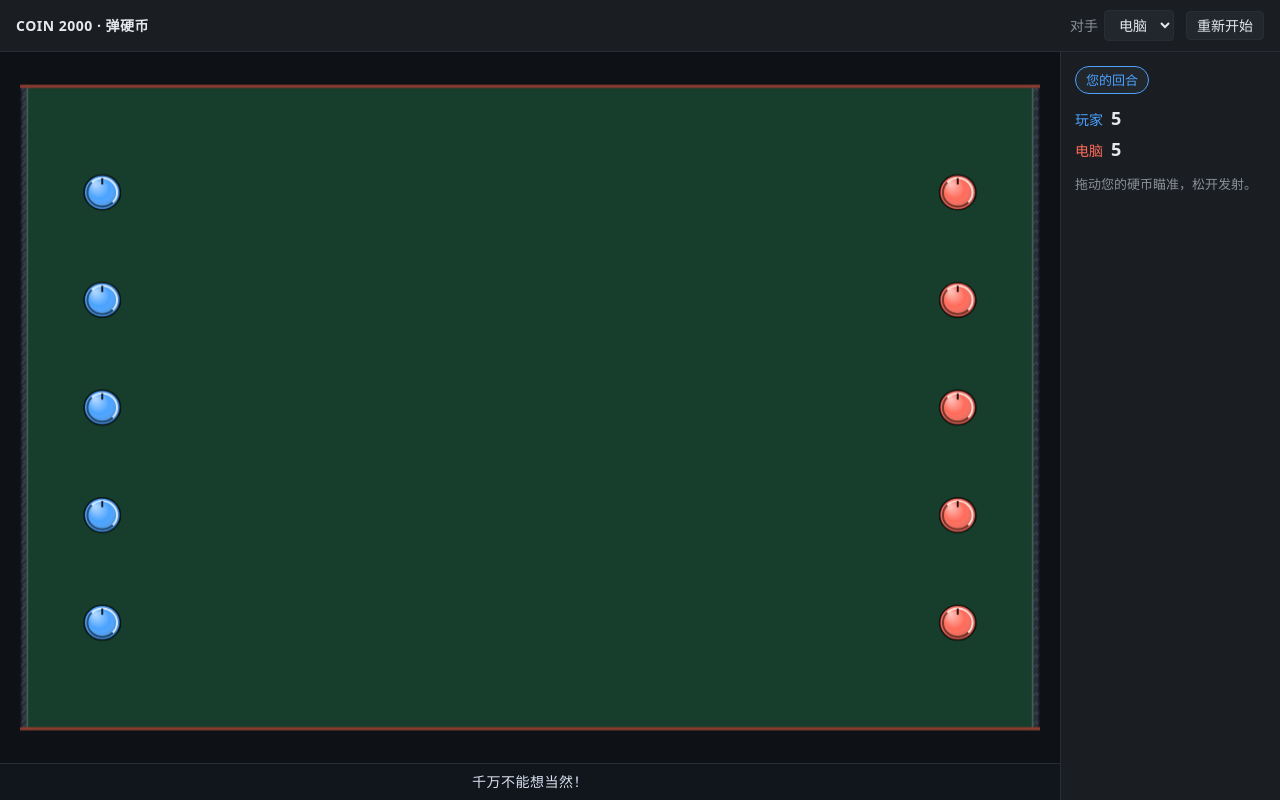
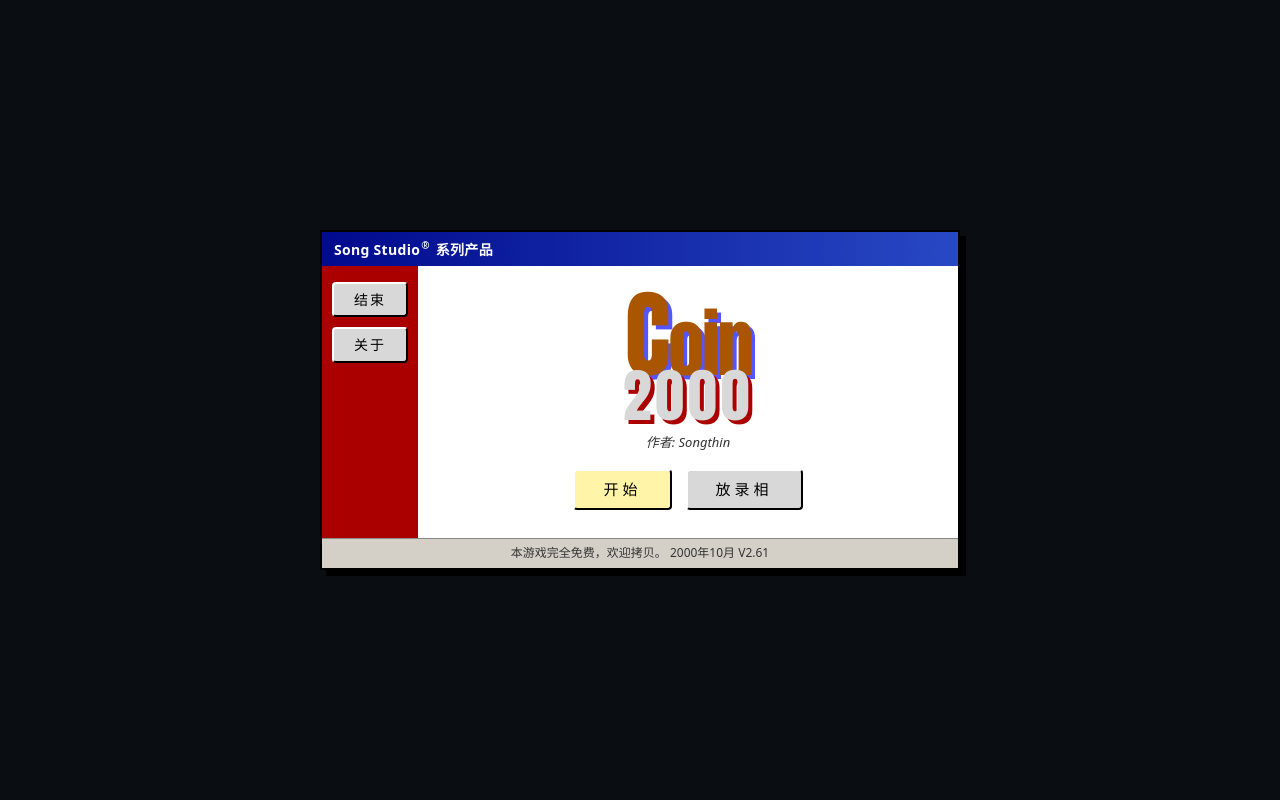
Before and after one commit to JiuqingSong/coin2000, a website built with Vite: page index.html in a window 1280 px wide. Built offline with nearby package versions, Linux system fonts and the light colour scheme.

Commit message:
welcome screen

```diff
--- a/src/main.ts
+++ b/src/main.ts
@@ -9,6 +9,7 @@ import { createCanvasView } from './render/canvas';
 import { mountChrome, type P2Mode } from './ui/chrome';
 import { mountHud } from './ui/hud';
 import { mountReactions } from './ui/reactions';
+import { mountWelcome } from './ui/welcome';
 
 const board = document.getElementById('board') as HTMLCanvasElement | null;
 const chromeEl = document.getElementById('chrome');
@@ -88,4 +89,9 @@ mountChrome(chromeEl, {
   onRestart: restart,
 });
 
-engine.start();
+const welcome = mountWelcome(document.body, {
+  onStart: () => {
+    welcome.hide();
+    engine.start();
+  },
+});
--- a/src/style.css
+++ b/src/style.css
@@ -223,3 +223,229 @@ select:hover {
   padding: 8px 18px;
   font-size: 14px;
 }
+
+/* --- Welcome screen (legacy-style splash) --- */
+
+#welcome-screen {
+  position: fixed;
+  inset: 0;
+  background: #0a0d12;
+  display: flex;
+  align-items: center;
+  justify-content: center;
+  z-index: 100;
+  font-family: 'Microsoft YaHei', 'PingFang SC', 'Hiragino Sans GB', system-ui, sans-serif;
+}
+
+.welcome-dialog {
+  position: relative;
+  width: 640px;
+  max-width: 94vw;
+  background: #ececec;
+  border: 2px solid #000;
+  box-shadow: 6px 6px 0 #000;
+  display: flex;
+  flex-direction: column;
+  color: #111;
+}
+
+.welcome-titlebar {
+  background: linear-gradient(to right, #000a8c, #2848c4);
+  color: #ffffff;
+  padding: 6px 12px;
+  font-size: 14px;
+  font-weight: 600;
+  letter-spacing: 0.3px;
+}
+
+.welcome-titlebar sup {
+  font-size: 10px;
+  margin-left: 1px;
+  margin-right: 2px;
+}
+
+.welcome-body {
+  display: flex;
+  background: #ffffff;
+}
+
+.welcome-sidebar {
+  width: 96px;
+  background: #aa0000;
+  padding: 16px 10px;
+  display: flex;
+  flex-direction: column;
+  gap: 10px;
+}
+
+.welcome-tool {
+  background: #d8d8d8;
+  color: #000;
+  border: 2px solid #000;
+  border-top-color: #ffffff;
+  border-left-color: #ffffff;
+  padding: 6px 0;
+  cursor: pointer;
+  font-size: 14px;
+  font-family: inherit;
+  letter-spacing: 2px;
+  text-align: center;
+}
+
+.welcome-tool:hover {
+  background: #e8e8e8;
+}
+
+.welcome-tool:active {
+  border-top-color: #000;
+  border-left-color: #000;
+  border-bottom-color: #ffffff;
+  border-right-color: #ffffff;
+}
+
+.welcome-main {
+  flex: 1;
+  padding: 24px 24px 28px;
+  display: flex;
+  flex-direction: column;
+  align-items: center;
+  position: relative;
+}
+
+.welcome-logo {
+  text-align: center;
+  margin: 4px 0 6px;
+  line-height: 0.85;
+  user-select: none;
+}
+
+.welcome-logo .logo-coin {
+  font-family: 'Impact', 'Arial Black', 'Helvetica Neue', sans-serif;
+  font-weight: 900;
+  color: #aa5500;
+  text-shadow: 4px 4px 0 #5555ff;
+  letter-spacing: -2px;
+  white-space: nowrap;
+}
+
+.welcome-logo .logo-c {
+  font-size: 96px;
+}
+
+.welcome-logo .logo-oin {
+  font-size: 72px;
+}
+
+.welcome-logo .logo-2000 {
+  font-family: 'Impact', 'Arial Black', 'Helvetica Neue', sans-serif;
+  font-weight: 900;
+  font-size: 58px;
+  color: #d8d8d8;
+  text-shadow: 4px 4px 0 #aa0000;
+  letter-spacing: 4px;
+  margin-top: -4px;
+}
+
+.welcome-signature {
+  color: #333;
+  font-size: 13px;
+  font-style: italic;
+  margin: 6px 0 18px;
+  text-shadow: 1px 1px 0 #ffffff;
+}
+
+.welcome-actions {
+  display: flex;
+  gap: 14px;
+}
+
+.welcome-action {
+  background: #d8d8d8;
+  color: #000;
+  border: 2px solid #000;
+  border-top-color: #ffffff;
+  border-left-color: #ffffff;
+  padding: 8px 28px;
+  font-size: 15px;
+  font-family: inherit;
+  cursor: pointer;
+  letter-spacing: 4px;
+}
+
+.welcome-action.primary {
+  background: #fff4a8;
+}
+
+.welcome-action:hover {
+  filter: brightness(1.05);
+}
+
+.welcome-action:active {
+  border-top-color: #000;
+  border-left-color: #000;
+  border-bottom-color: #ffffff;
+  border-right-color: #ffffff;
+}
+
+.welcome-footer {
+  padding: 6px 12px;
+  background: #d4d0c8;
+  border-top: 1px solid #888;
+  font-size: 12px;
+  color: #333;
+  text-align: center;
+}
+
+.welcome-modal {
+  position: absolute;
+  inset: 0;
+  background: rgba(0, 0, 0, 0.55);
+  display: flex;
+  align-items: center;
+  justify-content: center;
+  z-index: 1;
+}
+
+.welcome-modal-card {
+  background: #ffffff;
+  border: 2px solid #000;
+  box-shadow: 4px 4px 0 #000;
+  padding: 18px 24px 16px;
+  min-width: 280px;
+  max-width: 460px;
+  text-align: center;
+}
+
+.welcome-modal-card h3 {
+  margin: 0 0 10px;
+  font-size: 16px;
+  color: #000;
+}
+
+.welcome-modal-card p {
+  white-space: pre-line;
+  margin: 0 0 14px;
+  font-size: 14px;
+  line-height: 1.6;
+  color: #222;
+}
+
+.welcome-modal-card button {
+  background: #d8d8d8;
+  color: #000;
+  border: 2px solid #000;
+  border-top-color: #ffffff;
+  border-left-color: #ffffff;
+  padding: 6px 24px;
+  font-size: 14px;
+  font-family: inherit;
+  cursor: pointer;
+  letter-spacing: 2px;
+}
+
+.welcome-modal-card button:active {
+  border-top-color: #000;
+  border-left-color: #000;
+  border-bottom-color: #ffffff;
+  border-right-color: #ffffff;
+}
--- /dev/null
+++ b/src/ui/welcome.ts
@@ -0,0 +1,128 @@
+export interface WelcomeOptions {
+  onStart(): void;
+}
+
+export interface WelcomeHandle {
+  hide(): void;
+}
+
+export function mountWelcome(parent: HTMLElement, opts: WelcomeOptions): WelcomeHandle {
+  const overlay = document.createElement('div');
+  overlay.id = 'welcome-screen';
+
+  const dialog = document.createElement('div');
+  dialog.className = 'welcome-dialog';
+
+  const titlebar = document.createElement('div');
+  titlebar.className = 'welcome-titlebar';
+  titlebar.innerHTML = 'Song Studio<sup>®</sup> 系列产品';
+
+  const body = document.createElement('div');
+  body.className = 'welcome-body';
+
+  const sidebar = document.createElement('aside');
+  sidebar.className = 'welcome-sidebar';
+  const btnQuit = makeToolButton('结束');
+  const btnAbout = makeToolButton('关于');
+  sidebar.append(btnQuit, btnAbout);
+
+  const main = document.createElement('div');
+  main.className = 'welcome-main';
+
+  const logo = document.createElement('div');
+  logo.className = 'welcome-logo';
+  logo.innerHTML =
+    '<div class="logo-coin">' +
+    '<span class="logo-c">C</span><span class="logo-oin">oin</span>' +
+    '</div>' +
+    '<div class="logo-2000">2000</div>';
+
+  const signature = document.createElement('div');
+  signature.className = 'welcome-signature';
+  signature.textContent = '作者: Songthin';
+
+  const actions = document.createElement('div');
+  actions.className = 'welcome-actions';
+  const btnStart = makeActionButton('开始', true);
+  const btnReplay = makeActionButton('放录相', false);
+  actions.append(btnStart, btnReplay);
+
+  main.append(logo, signature, actions);
+  body.append(sidebar, main);
+
+  const footer = document.createElement('div');
+  footer.className = 'welcome-footer';
+  footer.textContent = '本游戏完全免费，欢迎拷贝。 2000年10月 V2.61';
+
+  dialog.append(titlebar, body, footer);
+  overlay.append(dialog);
+  parent.append(overlay);
+
+  let modal: HTMLElement | null = null;
+
+  const closeModal = () => {
+    if (modal) {
+      modal.remove();
+      modal = null;
+    }
+  };
+
+  const openModal = (title: string, message: string, closable: boolean) => {
+    closeModal();
+    modal = document.createElement('div');
+    modal.className = 'welcome-modal';
+    const card = document.createElement('div');
+    card.className = 'welcome-modal-card';
+    const h = document.createElement('h3');
+    h.textContent = title;
+    const p = document.createElement('p');
+    p.textContent = message;
+    card.append(h, p);
+    if (closable) {
+      const back = document.createElement('button');
+      back.type = 'button';
+      back.textContent = '返回';
+      back.addEventListener('click', closeModal);
+      card.append(back);
+    }
+    modal.append(card);
+    dialog.append(modal);
+  };
+
+  btnStart.addEventListener('click', () => opts.onStart());
+  btnAbout.addEventListener('click', () => {
+    openModal(
+      '关于',
+      'COIN 2000  版本 2.61\n作者: Songthin\n版权所有 © 1995-2000 Song Studio\n\n浏览器移植版 · 2026',
+      true,
+    );
+  });
+  btnReplay.addEventListener('click', () => {
+    openModal('放录相', '暂未实现。', true);
+  });
+  btnQuit.addEventListener('click', () => {
+    openModal('感谢游玩', '感谢游玩 COIN 2000。\n请关闭此标签页。', false);
+  });
+
+  return {
+    hide() {
+      overlay.remove();
+    },
+  };
+}
+
+function makeToolButton(text: string): HTMLButtonElement {
+  const b = document.createElement('button');
+  b.type = 'button';
+  b.className = 'welcome-tool';
+  b.textContent = text;
+  return b;
+}
+
+function makeActionButton(text: string, primary: boolean): HTMLButtonElement {
+  const b = document.createElement('button');
+  b.type = 'button';
+  b.className = 'welcome-action' + (primary ? ' primary' : '');
+  b.textContent = text;
+  return b;
+}
```
